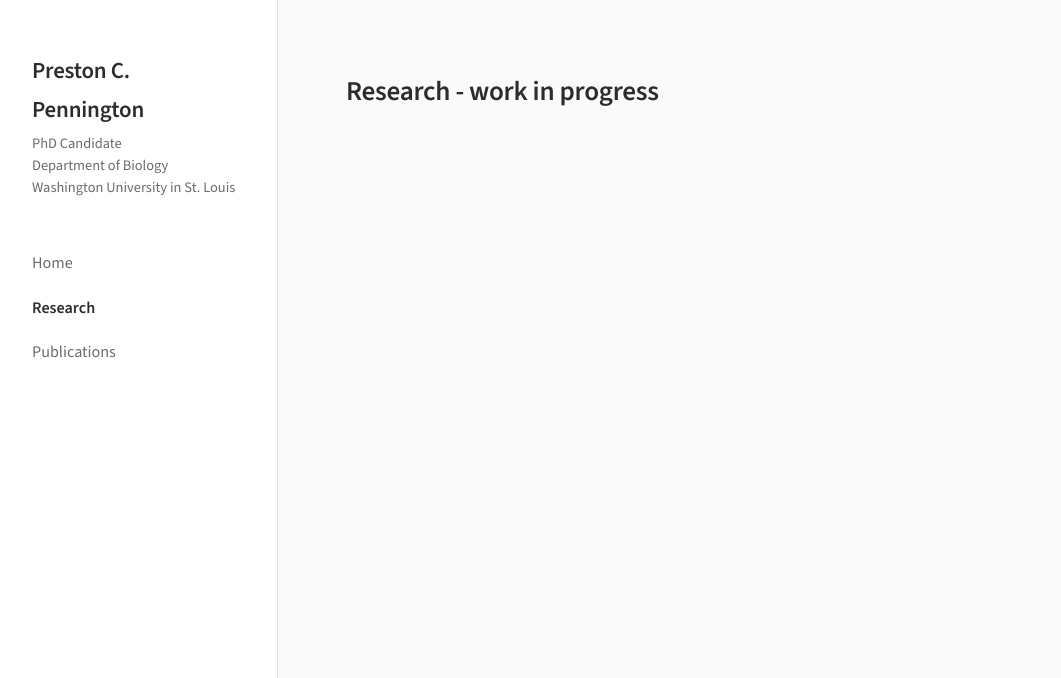
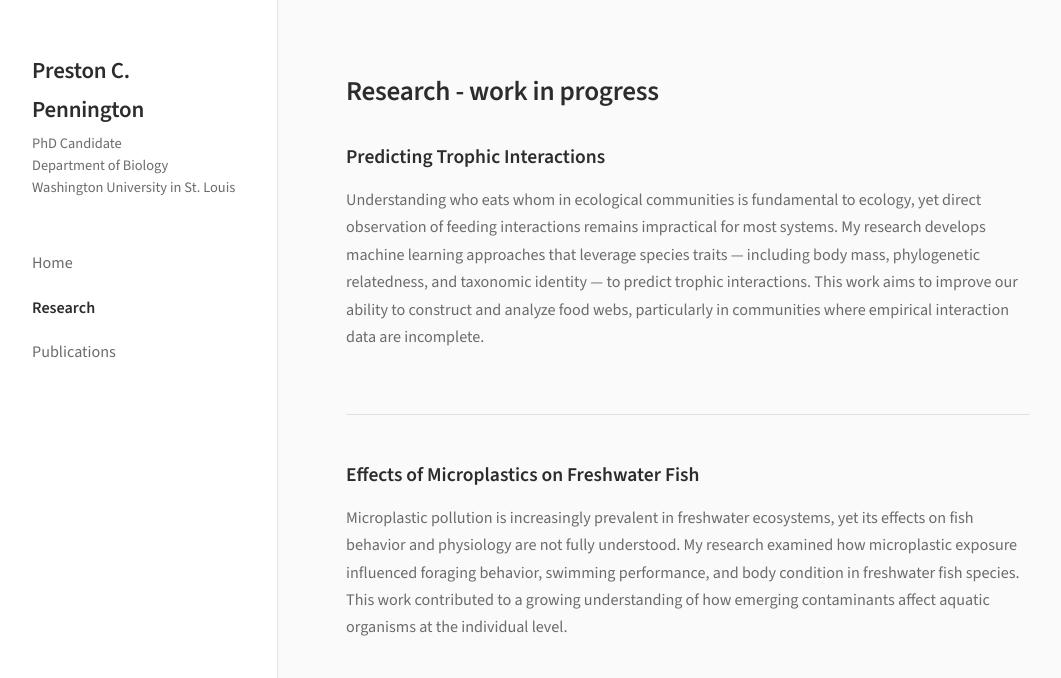
Before and after one commit to prestonpenn12/prestonpenn12.github.io, a plain HTML site: page research.html in a window 1280 px wide. Shown: the top 678 px of the page, without its empty margins (2-1063 px from the left). Drawn offline with nearby package versions, Linux system fonts and the light colour scheme.

Commit message:
Add research descriptions for trophic interactions and microplastics

```diff
--- a/research.html
+++ b/research.html
@@ -37,6 +37,31 @@
 
   <main class="main">
     <h2>Research - work in progress</h2>
+
+    <div class="research-item">
+      <h3>Predicting Trophic Interactions</h3>
+      <p>
+        Understanding who eats whom in ecological communities is fundamental to
+        ecology, yet direct observation of feeding interactions remains impractical
+        for most systems. My research develops machine learning approaches that
+        leverage species traits — including body mass, phylogenetic relatedness,
+        and taxonomic identity — to predict trophic interactions. This work aims
+        to improve our ability to construct and analyze food webs, particularly
+        in communities where empirical interaction data are incomplete.
+      </p>
+    </div>
+
+    <div class="research-item">
+      <h3>Effects of Microplastics on Freshwater Fish</h3>
+      <p>
+        Microplastic pollution is increasingly prevalent in freshwater ecosystems,
+        yet its effects on fish behavior and physiology are not fully understood.
+        My research examined how microplastic exposure influenced foraging behavior,
+        swimming performance, and body condition in freshwater fish species. This
+        work contributed to a growing understanding of how emerging contaminants
+        affect aquatic organisms at the individual level.
+      </p>
+    </div>
   </main>
 
 </body>
```
